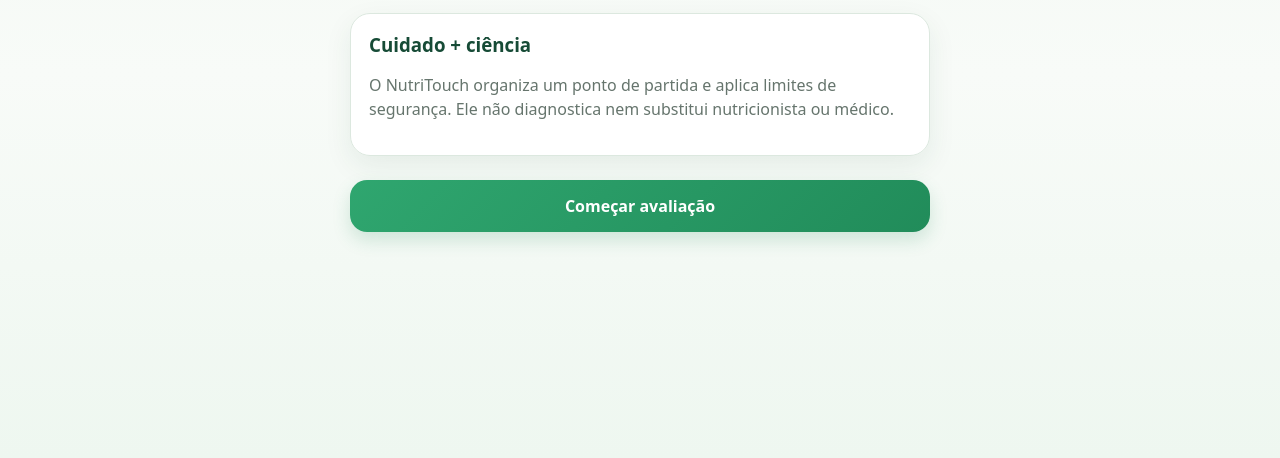
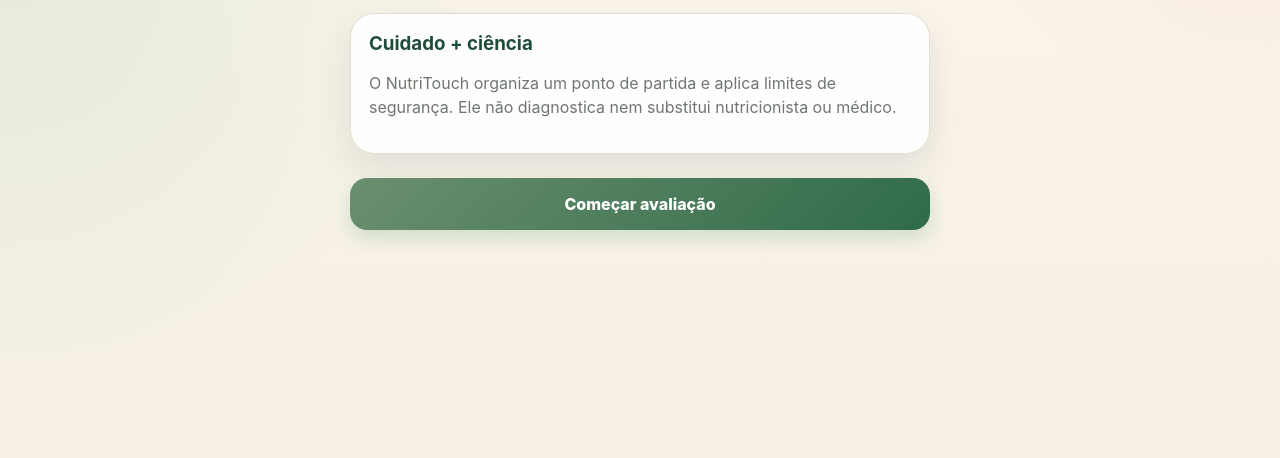
Before and after one commit to MatredAmandio/NutriTouch, a website with bundled scripts: page index.html in a window 1280 px wide. Shown: the part 342-800 px from the top of the page. Built offline with nearby package versions, Linux system fonts and the light colour scheme.

Commit message:
feat(design): adopt Acolhedor Natural visual tokens

```diff
--- a/css/tokens.css
+++ b/css/tokens.css
@@ -1,18 +1,27 @@
 :root{
-  --green:#218C5A;
-  --green-2:#2FA66F;
-  --green-dark:#164B36;
-  --coral:#E76F51;
-  --bg:#F3F8F4;
-  --surface:#FFFFFF;
-  --text:#26352E;
-  --muted:#66756D;
-  --line:#DCE8DF;
-  --success:#166534;
-  --warning:#8A5A00;
-  --danger:#B42318;
-  --radius:20px;
-  --shadow:0 10px 28px rgba(22,75,54,.08);
+  --green:#2F6B49;
+  --green-2:#6B8F6F;
+  --green-3:#8CBF9F;
+  --green-dark:#1F4D3A;
+  --sage-soft:#EAF3E9;
+  --cream:#FDF7ED;
+  --cream-2:#FFF9F1;
+  --sand:#EADCC8;
+  --peach:#FAD7C4;
+  --coral:#E86B68;
+  --coral-soft:#FBE8E2;
+  --bg:#F8F1E7;
+  --surface:#FFFDF9;
+  --text:#2E3C34;
+  --muted:#6F766F;
+  --line:#E5DDCF;
+  --success:#2E714D;
+  --warning:#9A6A18;
+  --danger:#B84C43;
+  --radius:24px;
+  --radius-sm:16px;
+  --shadow:0 14px 34px rgba(49,72,55,.10);
+  --shadow-soft:0 8px 22px rgba(72,65,52,.07);
   --safe-bottom:env(safe-area-inset-bottom,0px);
 }
 *{box-sizing:border-box}
@@ -20,9 +29,14 @@ html{background:var(--bg)}
 body{
   margin:0;
   color:var(--text);
-  background:linear-gradient(180deg,#F0F8F1 0%,#F8FBF8 52%,#EEF7F0 100%);
-  font-family:system-ui,-apple-system,BlinkMacSystemFont,"Segoe UI",sans-serif;
+  background:
+    radial-gradient(circle at 100% 0%,rgba(250,215,196,.62),transparent 30%),
+    radial-gradient(circle at 0% 32%,rgba(140,191,159,.20),transparent 34%),
+    linear-gradient(180deg,#FFF9F0 0%,#F8F2E8 56%,#F5EFE5 100%);
+  font-family:Inter,ui-sans-serif,system-ui,-apple-system,BlinkMacSystemFont,"Segoe UI",sans-serif;
   -webkit-font-smoothing:antialiased;
 }
 button,input,select,textarea{font:inherit}
 button{touch-action:manipulation}
+h1,h2,.brandname{font-family:Georgia,"Times New Roman",serif}
+::selection{background:var(--peach);color:var(--green-dark)}
```
